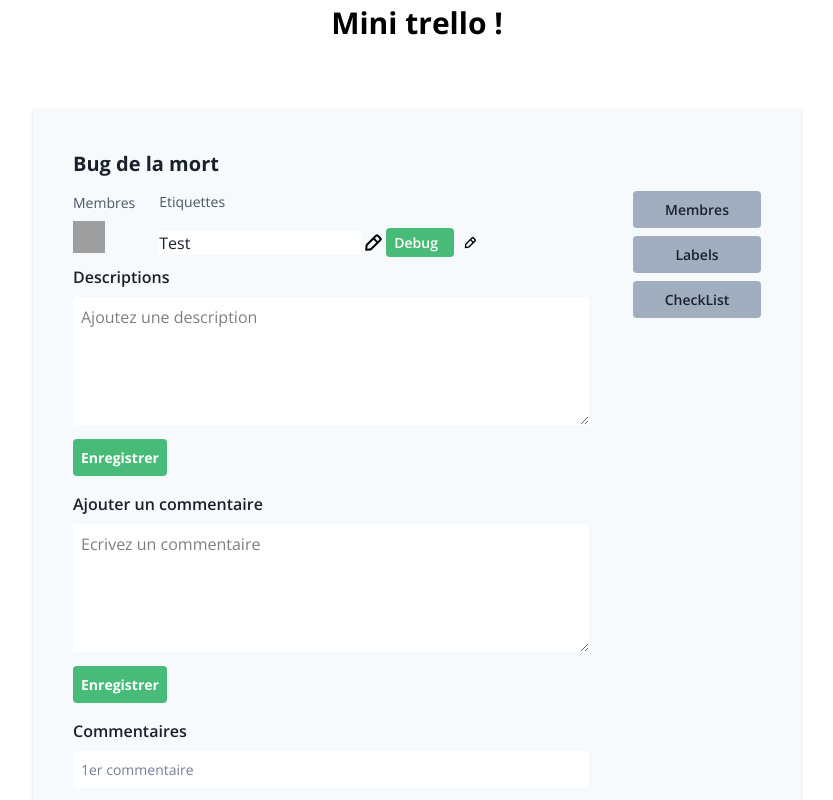
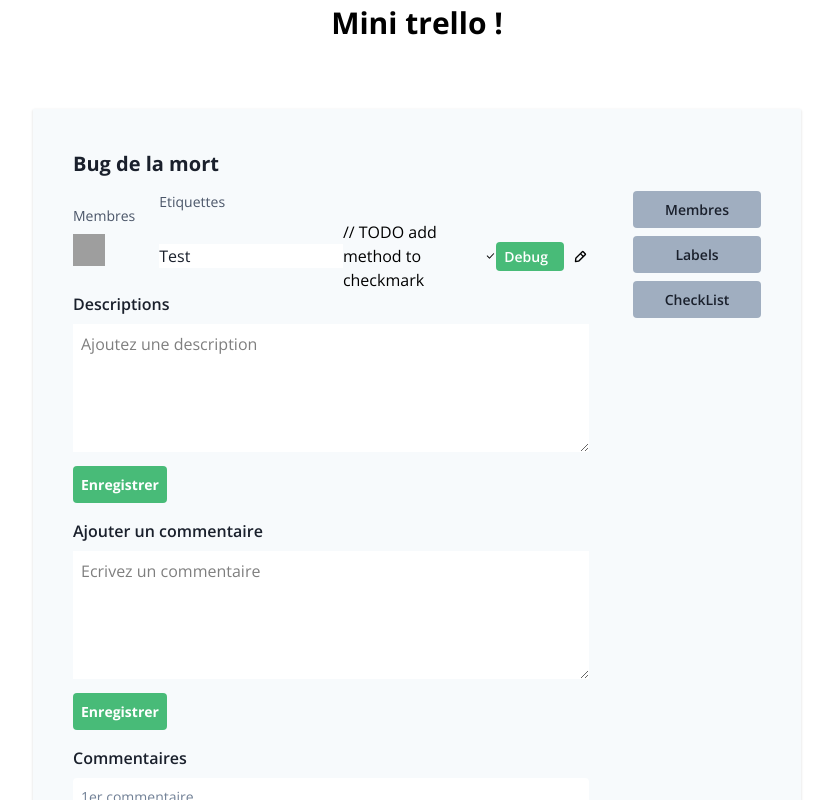
Before and after one commit to esgi-iw1-react/trello, a React (Create React App) app: page / in a window 1280 px wide. Both pictures are taken after a click on the icon 451 px from the left and 242 px from the top of the page. Shown: the top 800 px of the page, without its empty margins (223-1056 px from the left). Built offline with nearby package versions, Linux system fonts and the light colour scheme; grey boxes are pictures that could not be loaded.

Commit message:
add checkmark

```diff
--- a/src/components/Label/Label.js
+++ b/src/components/Label/Label.js
@@ -43,14 +43,22 @@ class Label extends React.Component {
 
   render() {
     return <div className="flex items-center">
-          {this.state.edit ? <input className="text-gray-900 z-20" type="text" value={this.state.name} onChange={this.edit}/>
-          :
+          {this.state.edit ?
+            <>
+            <input className="text-gray-900 z-20 w-full" type="text" value={this.state.name} onChange={this.edit}/>
+            // TODO add method to checkmark
+            <svg xmlns="http://www.w3.org/2000/svg" fill="black" height="20" width="20" viewBox="0 0 24 24"><g data-name="Layer 2"><g data-name="checkmark"><rect width="24" height="24" opacity="0"/><path d="M9.86 18a1 1 0 0 1-.73-.32l-4.86-5.17a1 1 0 1 1 1.46-1.37l4.12 4.39 8.41-9.2a1 1 0 1 1 1.48 1.34l-9.14 10a1 1 0 0 1-.73.33z"/></g></g></svg>
+            </>
+              :
+            <>
           <div onClick={this.check} className={this.props.color + " px-2 py-1 font-semibold rounded text-white my-2 mr-2 text-sm flex justify-between w-full"}>
               <span>{this.props.name}</span>
             {this.state.selected ? <svg xmlns="http://www.w3.org/2000/svg" fill="white" height="20" width="20" viewBox="0 0 24 24"><g data-name="Layer 2"><g data-name="checkmark"><rect width="24" height="24" opacity="0"/><path d="M9.86 18a1 1 0 0 1-.73-.32l-4.86-5.17a1 1 0 1 1 1.46-1.37l4.12 4.39 8.41-9.2a1 1 0 1 1 1.48 1.34l-9.14 10a1 1 0 0 1-.73.33z"/></g></g></svg> : ''}
-          </div>}
+          </div>
           <svg onClick={this.toggleEdit} height="25" width="25" xmlns="http://www.w3.org/2000/svg" viewBox="0 0 24 24"><g data-name="Layer 2"><g data-name="edit"><rect width="24" height="24" opacity="0"/><path d="M19.4 7.34L16.66 4.6A2 2 0 0 0 14 4.53l-9 9a2 2 0 0 0-.57 1.21L4 18.91a1 1 0 0 0 .29.8A1 1 0 0 0 5 20h.09l4.17-.38a2 2 0 0 0 1.21-.57l9-9a1.92 1.92 0 0 0-.07-2.71zM9.08 17.62l-3 .28.27-3L12 9.32l2.7 2.7zM16 10.68L13.32 8l1.95-2L18 8.73z"/></g></g></svg>
-      </div>
+          </>
+          }
+        </div>
   }
 
 }
```
